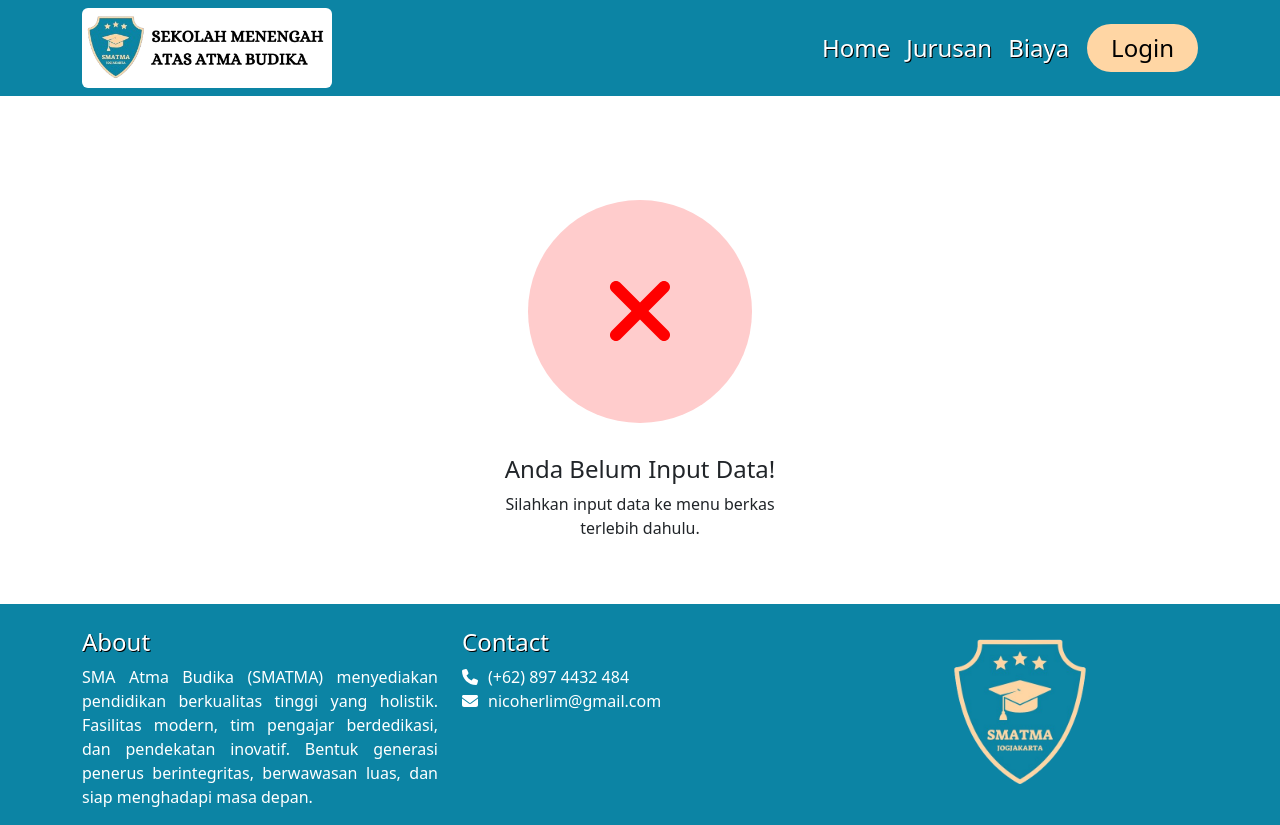
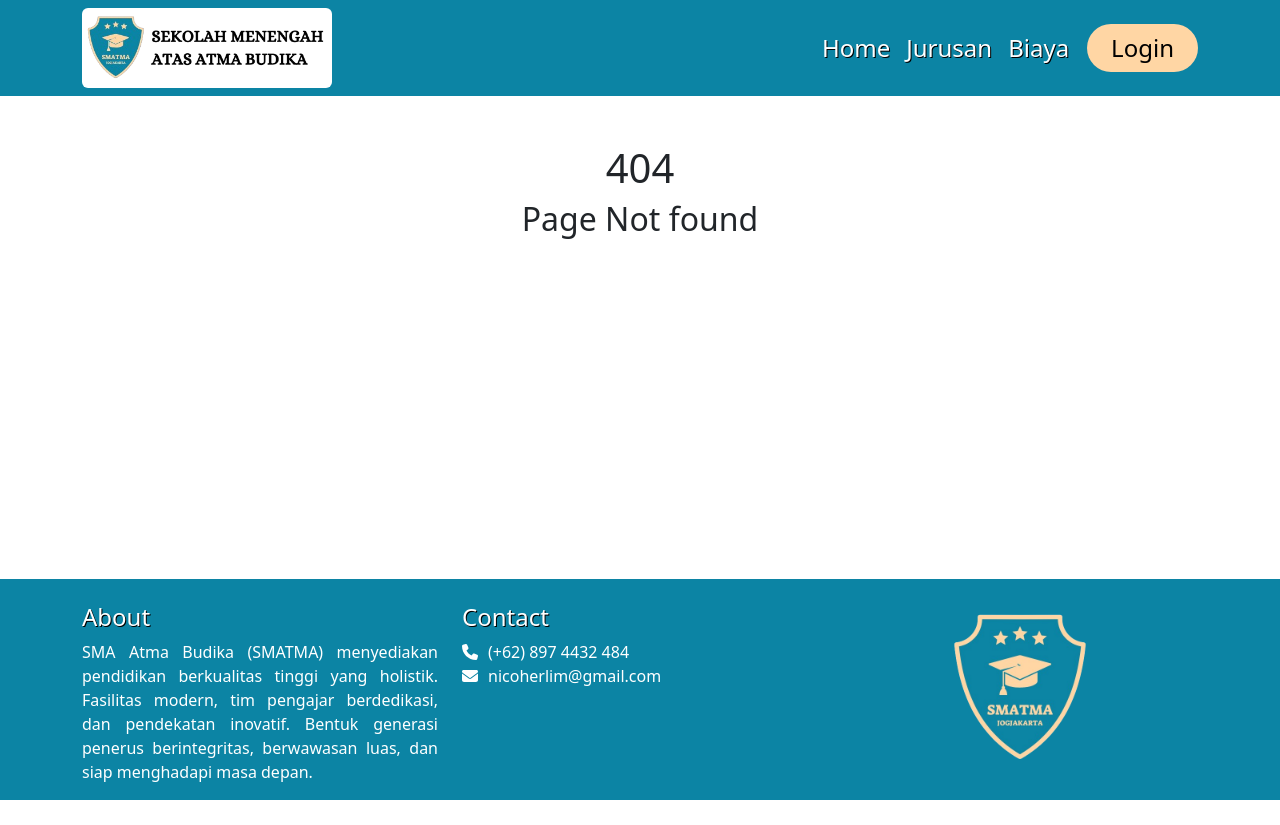
Before and after one commit to byonicku/Frontend_PPDB_SMATMA, a React (Vite) app: page /test in a window 1280 px wide. After the commit the page ends 800 px from the top, so only its background shows below. Built offline with nearby package versions, Linux system fonts and the light colour scheme.

Commit message:
change header href to navigate

```diff
--- a/src/components/header/header.jsx
+++ b/src/components/header/header.jsx
@@ -49,7 +49,7 @@ const Header = () => {
     return (
         <nav className="navbar navbar-expand-lg navbar-dark mb-5" style={{ backgroundColor: '#0c84a4' }}>
             <div className="container">
-                <a className="navbar-brand rounded" style={{ backgroundColor: '#ffffff' }} href="/">
+                <a className="navbar-brand rounded" style={{ backgroundColor: '#ffffff', cursor: 'pointer' }} onClick={() => navigate('/')}>
                     <img src={logo} width="250px" alt="Logo" />
                 </a>
 
--- a/src/page/landing_page/LandingPage.jsx
+++ b/src/page/landing_page/LandingPage.jsx
@@ -140,7 +140,6 @@ function LandingPage() {
               }
             />
             <Route path="*" element={<ErrorPage />} />
-            <Route path="/test" element={<BelumInput />} />
           </Routes>
         </main>
         {shouldRenderHeaderFooter && <Footer />}
```
